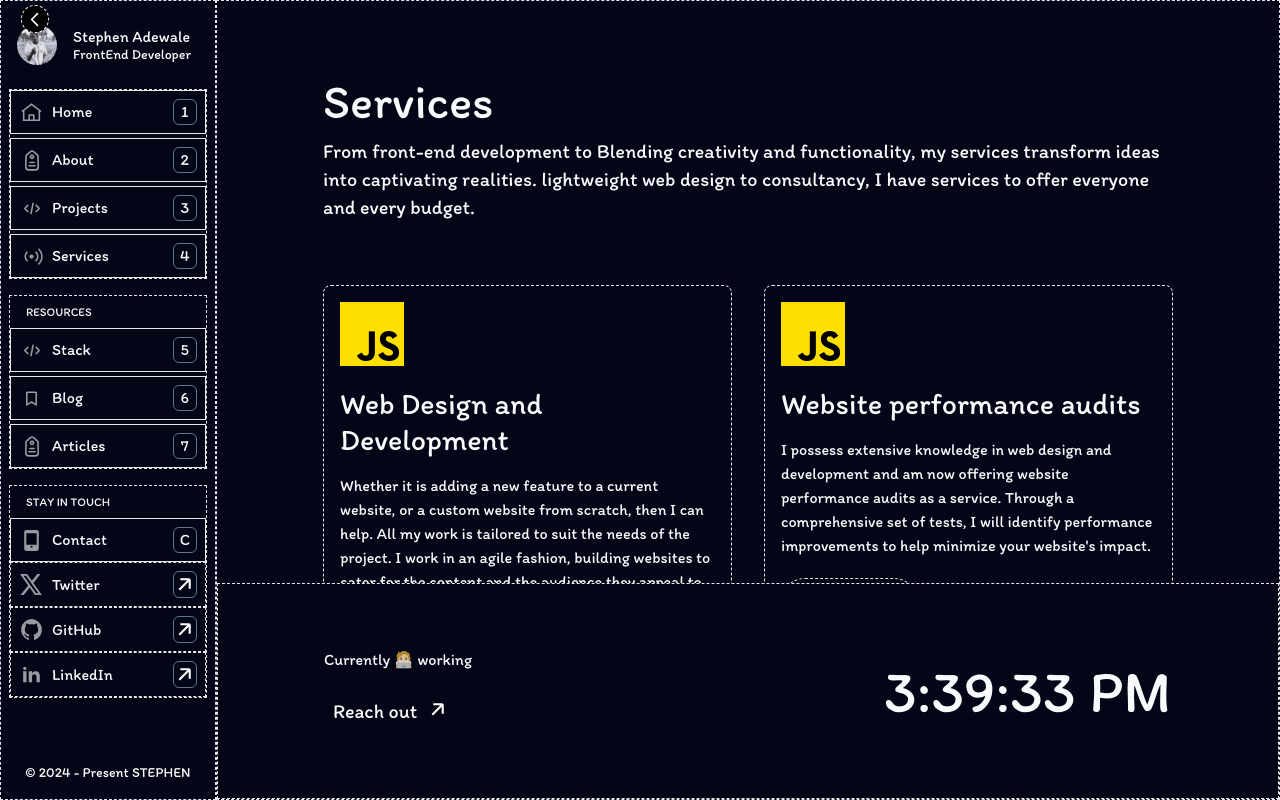
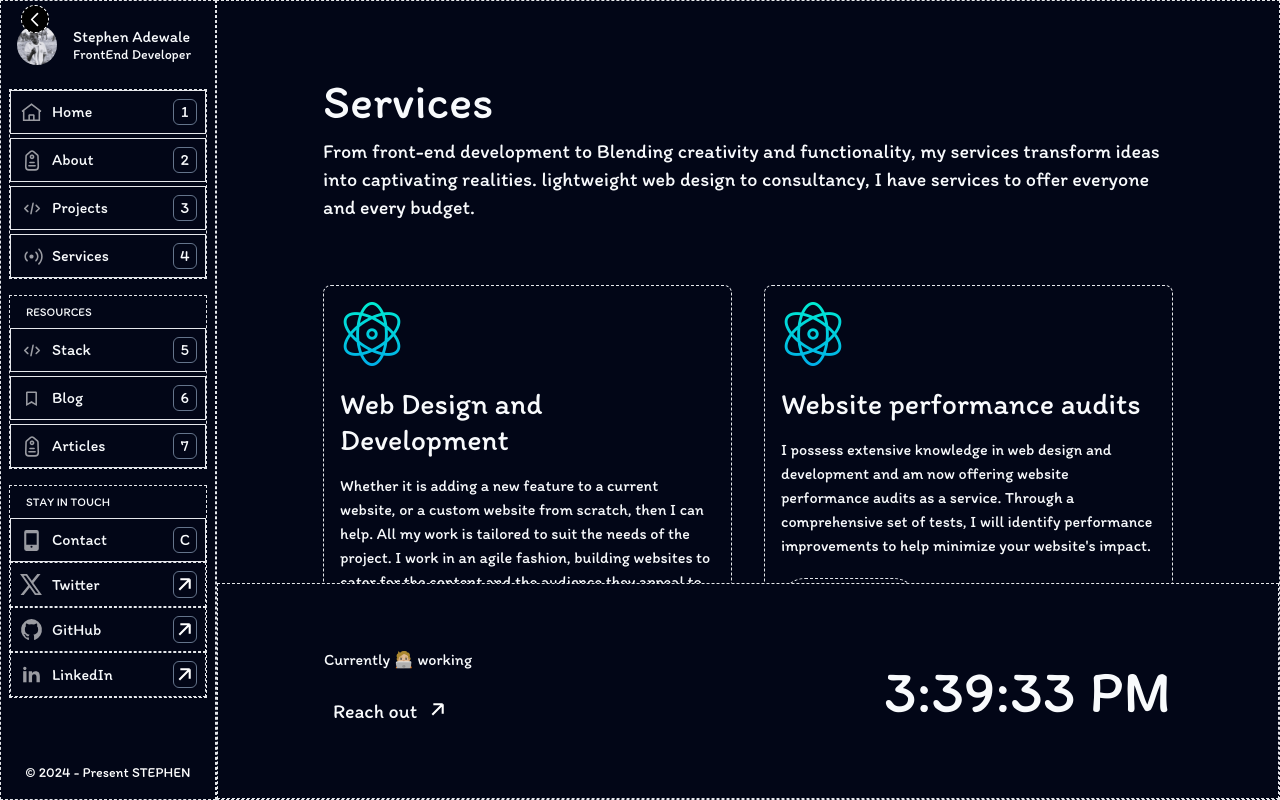
Before and after one commit to DemoStephen/portfolio, a React (Vite) app: page /Services in a window 1280 px wide. Built offline with nearby package versions, Linux system fonts and the light colour scheme; a web font is replaced by a local one.

Commit message:
Updated Services file

```diff
--- a/src/Components/Service.jsx
+++ b/src/Components/Service.jsx
@@ -1,9 +1,8 @@
 /* eslint-disable react/prop-types */
-import img from "../assets/Image/stacks/js.png";
-export default function Service({ heading, text }) {
+export default function Service({ heading, text, img }) {
   return (
     <section className="border border-dashed p-4 rounded-lg">
-      <img src={img} alt="" className="w-16" />
+      <img src={img} alt="illustration" className="w-16" />
       <header className="my-5">
         <h3 className="text-3xl mb-4">{heading}</h3>
         <p>{text}</p>
--- a/src/UI/ServicesPreview.jsx
+++ b/src/UI/ServicesPreview.jsx
@@ -1,23 +1,25 @@
 import Service from "../Components/Service";
-import img from "../assets/Image/stacks/js.png";
-
+import damn from "../assets/Image/stacks/react.png";
 export default function ServicesPreview() {
   return (
     <section className="px-[5%] md:px-[10%] grid lg:grid-cols-2 gap-8">
       <Service
+        img={damn}
         heading="Web Design and Development"
         text="Whether it is adding a new feature to a current website, or a custom website from scratch, then I can help. All my work is tailored to suit the needs of the project. I work in an agile fashion, building websites to cater for the content and the audience they appeal to."
       />
       <Service
+        img={damn}
         heading="Website performance audits"
         text="I possess extensive knowledge in web design and development and am now offering website performance audits as a service. Through a comprehensive set of tests, I will identify performance improvements to help minimize your website's impact."
       />
       <Service
+        img={damn}
         heading="Consultation"
         text="Are you in need of advice regarding green website hosting? Need a second opinion about a website build? Whether you need help with writing a brief, scoping a job, or a full low-carbon website redesign strategy, I can assist with my consultation service."
       />
       <section className="border border-dashed p-4 rounded-lg">
-        <img src={img} alt="" className="w-16" />
+        <img src={damn} alt="illustration" className="w-16" />
         <header className="my-5">
           <p>See the proof</p>
           <h3 className="text-3xl mb-4">View my work</h3>
```
